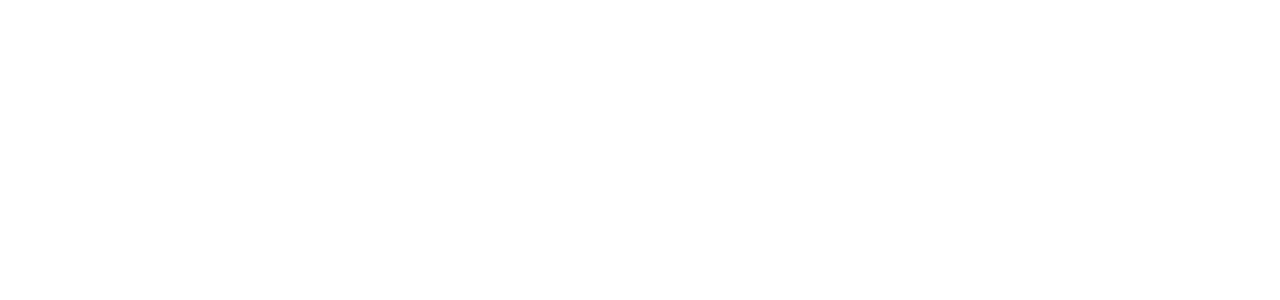
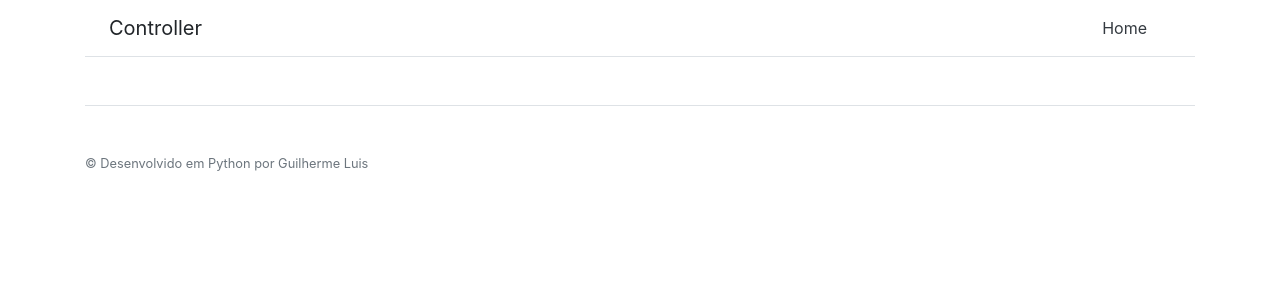
Before and after one commit to guilehm/expense-control-system, a Django app: page / in a window 1280 px wide. Before the commit the part shown is empty. Shown: the top 300 px of the page. Run offline with Django 3.2, Linux system fonts and the light colour scheme; some libraries are stand-ins or nearby versions.

Commit message:
Template setup

```diff
--- a/core/templates/core/base.html
+++ b/core/templates/core/base.html
@@ -1,11 +1,38 @@
 <!DOCTYPE html>
 <html lang="en">
     <head>
-    <meta charset="UTF-8">
+        <!-- Required meta tags -->
+        <meta charset="utf-8">
+        <meta name="viewport" content="width=device-width, initial-scale=1, shrink-to-fit=no">
+        <!-- Bootstrap CSS -->
+        <link rel="stylesheet" href="https://maxcdn.bootstrapcdn.com/bootstrap/4.0.0/css/bootstrap.min.css" integrity="sha384-Gn5384xqQ1aoWXA+058RXPxPg6fy4IWvTNh0E263XmFcJlSAwiGgFAW/dAiS6JXm" crossorigin="anonymous">
+        <script src="https://code.jquery.com/jquery-3.2.1.min.js" integrity="sha256-hwg4gsxgFZhOsEEamdOYGBf13FyQuiTwlAQgxVSNgt4=" crossorigin="anonymous"></script>
         <title>Controller</title>
     </head>
     <body>
+        <div class="container">
+            <div class="d-flex flex-column flex-md-row align-items-center p-3 px-md-4 mb-3 bg-white border-bottom box-shadow">
+                <h5 class="my-0 mr-md-auto font-weight-normal">Controller</h5>
+                <nav class="my-2 my-md-0 mr-md-3">
+                    <a class="p-2 text-dark" href="{% url 'core:index' %}">Home</a>
+                </nav>
+            </div>
+        </div>
         {% block content %}
         {% endblock %}
+
+        <div class="container">
+            <footer class="pt-4 my-md-5 pt-md-5 border-top">
+                <div class="row">
+                    <div class="col-12 col-md">
+                        <small class="d-block mb-3 text-muted">&copy; Desenvolvido em Python por Guilherme Luis</small>
+                    </div>
+                </div>
+            </footer>
+        </div>
+        <!-- Optional JavaScript -->
+        <!-- jQuery first, then Popper.js, then Bootstrap JS -->
+        <script src="https://cdnjs.cloudflare.com/ajax/libs/popper.js/1.12.9/umd/popper.min.js" integrity="sha384-ApNbgh9B+Y1QKtv3Rn7W3mgPxhU9K/ScQsAP7hUibX39j7fakFPskvXusvfa0b4Q" crossorigin="anonymous"></script>
+        <script src="https://maxcdn.bootstrapcdn.com/bootstrap/4.0.0/js/bootstrap.min.js" integrity="sha384-JZR6Spejh4U02d8jOt6vLEHfe/JQGiRRSQQxSfFWpi1MquVdAyjUar5+76PVCmYl" crossorigin="anonymous"></script>
     </body>
 </html>
--- a/core/templates/core/index.html
+++ b/core/templates/core/index.html
@@ -1,4 +1,5 @@
 {% extends 'core/base.html' %}
 
 {% block content %}
+
 {% endblock %}
```
Lines whose indentation alone changed are shown as unchanged.
